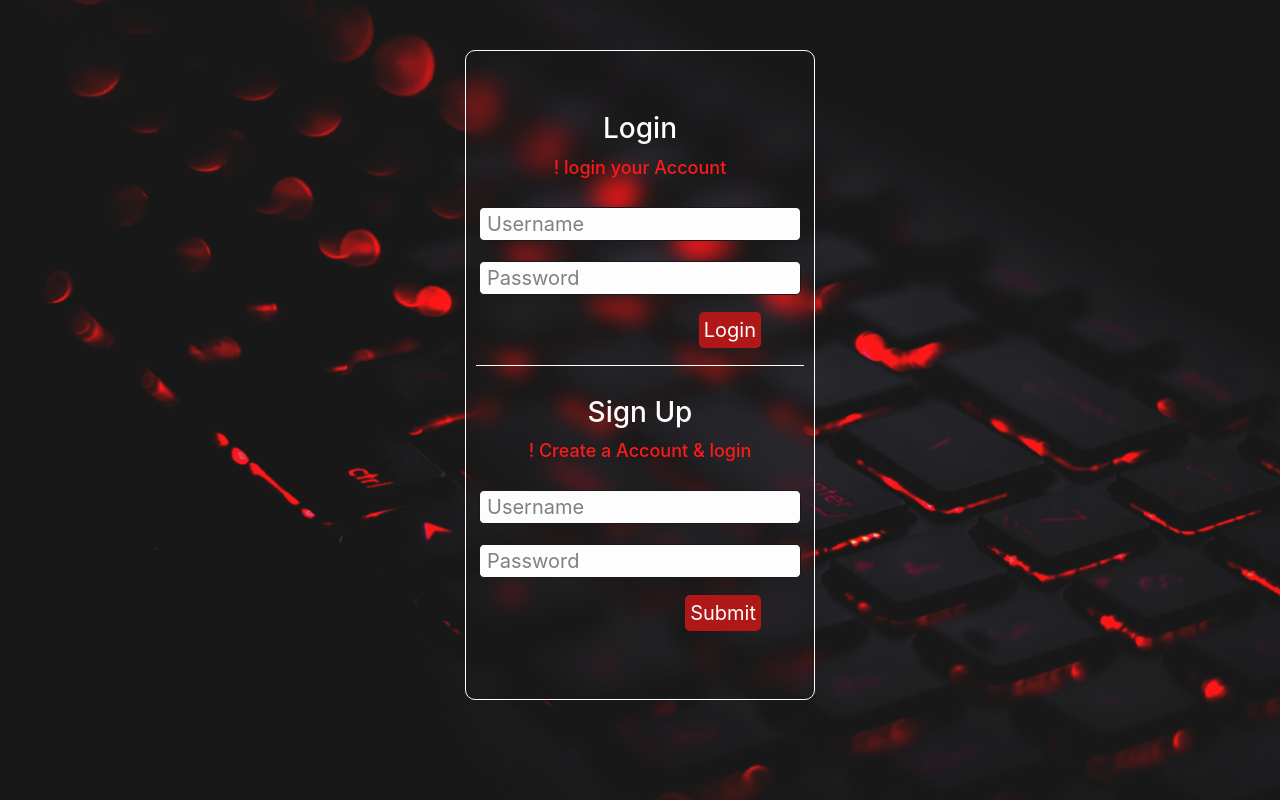
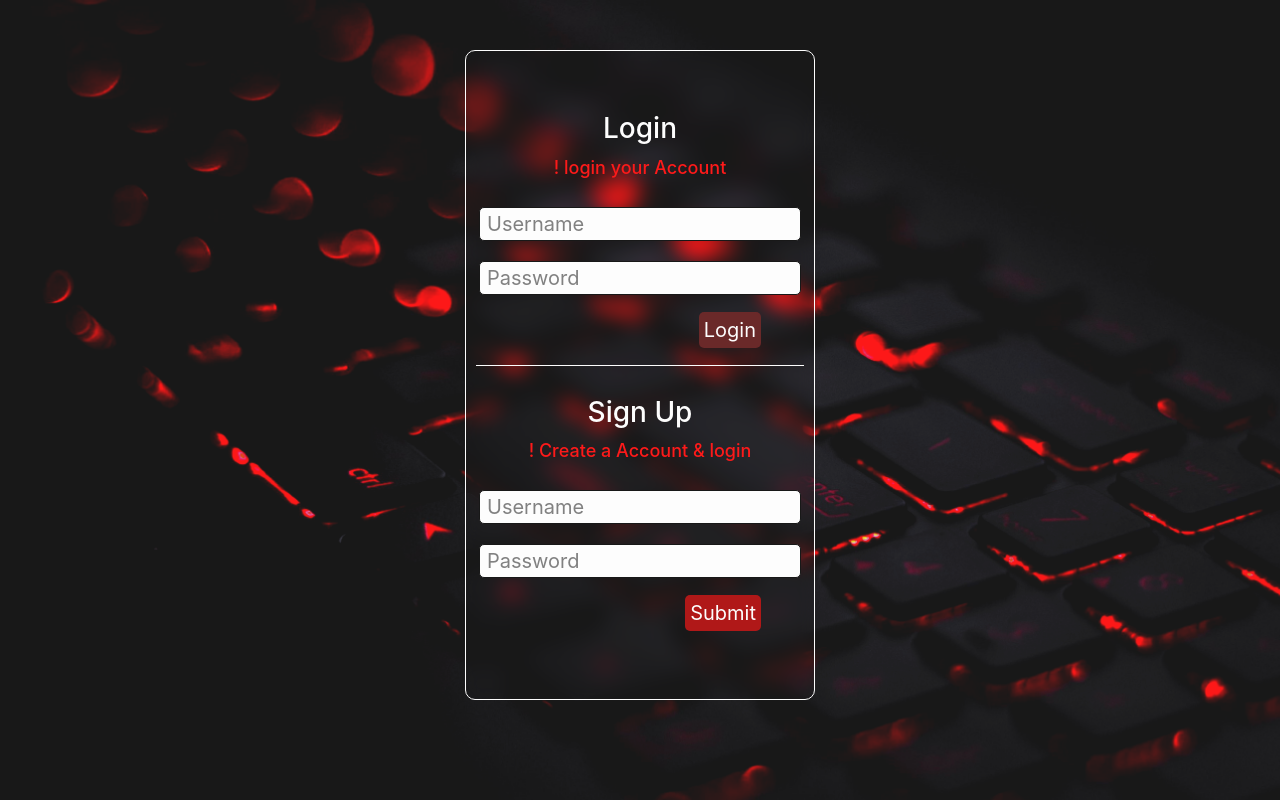
Before and after one commit to MADESH122/postin, a React (Create React App) app: page / in a window 1280 px wide. In both pictures the pointer is over the button "Login". Built offline with nearby package versions, Linux system fonts and the light colour scheme.

Commit message:
all commited

```diff
--- a/src/App.css
+++ b/src/App.css
@@ -143,6 +143,10 @@ i {
   padding: 3px 5px;
   color: white;
   background-color: rgb(170, 0, 0);
+  outline: none;
+}
+.loginbox button:hover{
+  background-color: rgb(92, 19, 19);
 }
 
 .signup {
```
Also changed, not shown: 1 other file (tests, documents, lock files or other folders).
